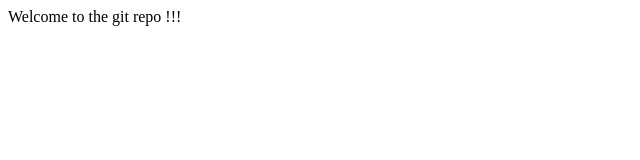
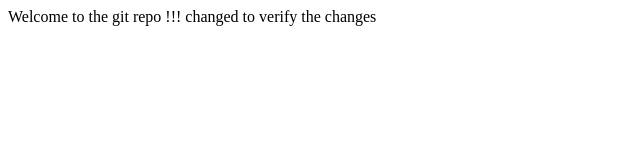
Before and after one commit to SrikanthRD/learning, a plain HTML site: page index.html in a window 1280 px wide. Shown: the whole page, without its empty margins (0-640 px from the left). Drawn offline with Linux system fonts and the light colour scheme.

Commit message:
test changes

```diff
--- a/index.html
+++ b/index.html
@@ -7,5 +7,6 @@
 </head>
 <body>
     Welcome to the git repo !!!
+    changed to verify the changes
 </body>
 </html>
```
